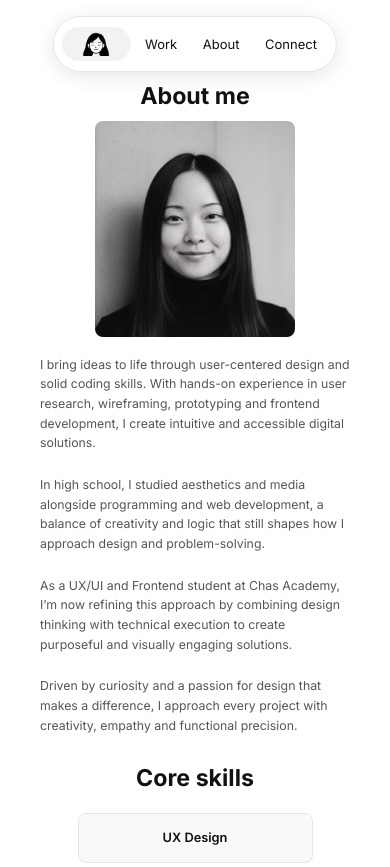
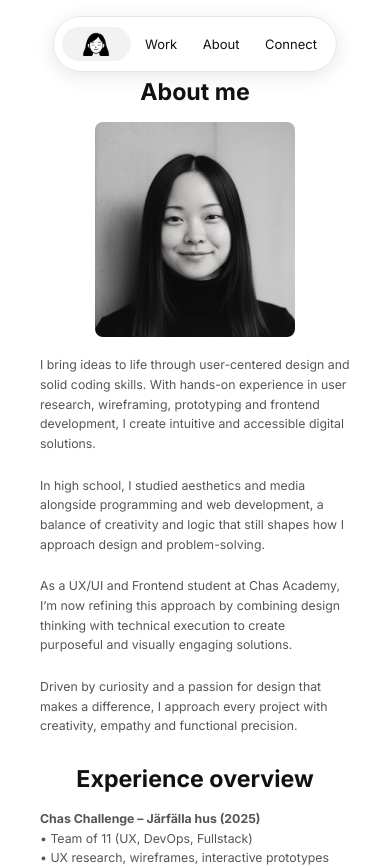
Before and after one commit to desjohnsen/portfolio, a React (Vite) app: page /about in a window 390 px wide. Shown: the top 867 px of the page. Built offline with nearby package versions, Linux system fonts and the light colour scheme.

Commit message:
refactor: hide Core Skills on mobile to reduce clutter and refine profile image sizing

```diff
--- a/src/pages/About.jsx
+++ b/src/pages/About.jsx
@@ -65,7 +65,7 @@ const About = () => {
           precision.
         </p>
 
-         {/* MOBILE ONLY: Core skills placed before "Experience overview" */}
+         {/* MOBILE ONLY: Core skills placed before "Experience overview"
          <div className="mobile-skills">
           <header className="skills-header">
             <h2 className="about-title">Core skills</h2>
@@ -96,7 +96,7 @@ const About = () => {
               back={<>Building responsive,<br />interactive web interfaces</>}
             />
           </div>
-        </div>
+        </div>*/}
 
         <header>
           <h2 className="about-title">Experience overview</h2>
--- a/src/styles/About.css
+++ b/src/styles/About.css
@@ -15,8 +15,8 @@
 }
 
 .about-section {
-  max-width: 240px;
-  margin: 2.9rem auto;
+  max-width: 380px;
+  margin: 2.7rem auto;
   padding: 1rem;
   display: flex;
   flex-direction: column;
@@ -167,7 +167,7 @@
 .mobile-pic {
   display: block; /* Only visible on mobile */
   text-align: center;
-  margin: 0.7rem 0 0.1rem;
+  margin: 0.95rem 0 0.1rem;
 }
 
 .mobile-pic img {
```
